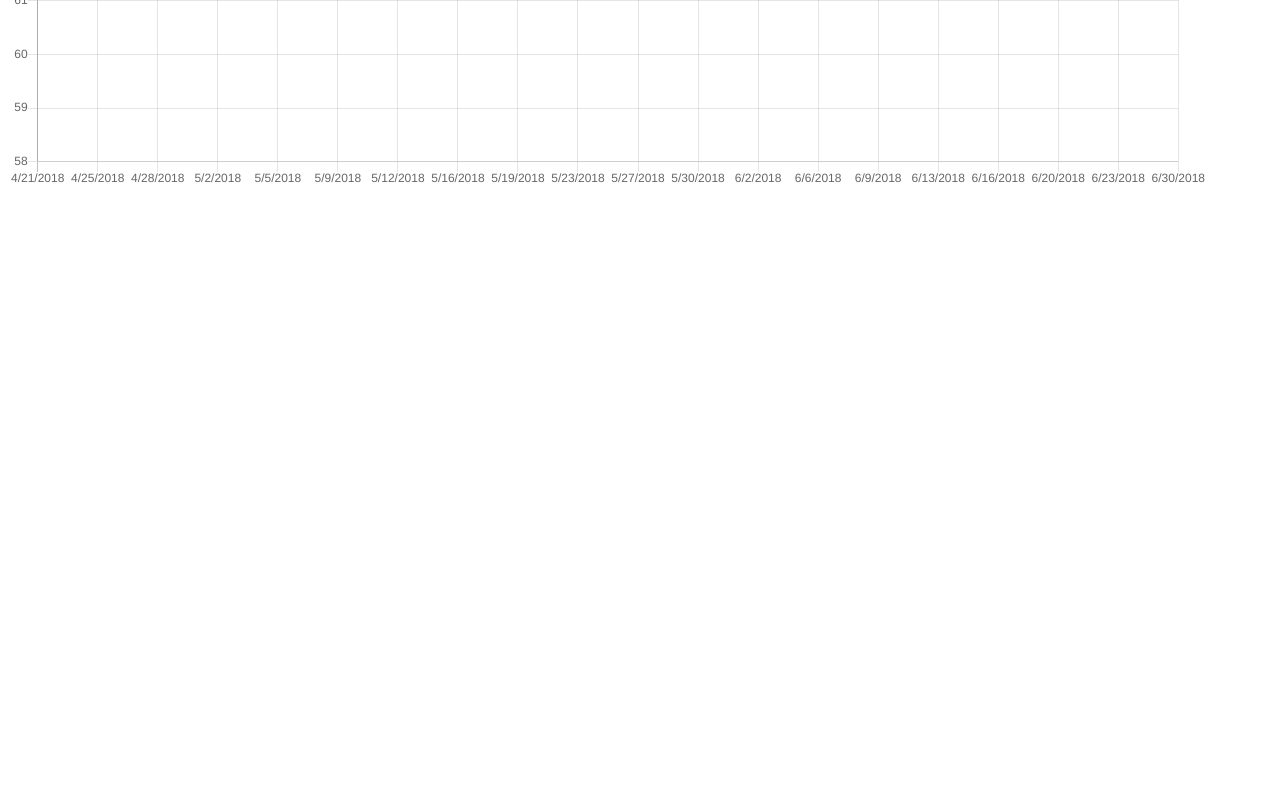
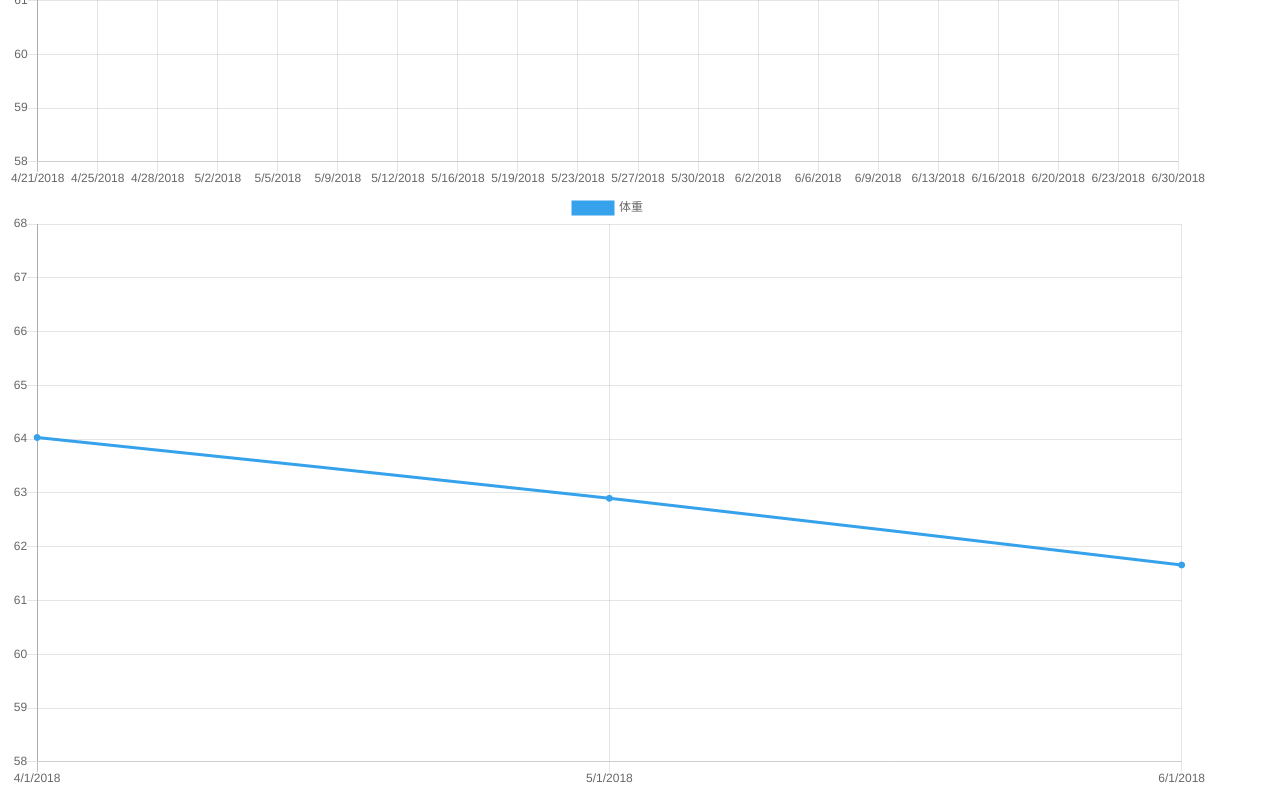
Before and after one commit to gloryof/my-weight-view, a plain HTML site: page viewer/index.html in a window 1280 px wide. Shown: the part 416-1216 px from the top of the page. Before the commit the page ends 800 px from the top, so only its background shows below. Drawn offline with nearby package versions, Linux system fonts and the light colour scheme.

Commit message:
月の平均を求められるように修正

```diff
--- /dev/null
+++ b/viewer/chart-options.js
@@ -0,0 +1,19 @@
+class ChartComonOptions {
+
+    get scales() {
+        return {
+            yAxes: [
+                {
+                    ticks:{
+                        max: this.maxWeight,
+                        min: this.minWeight
+                    }
+                }
+            ]
+        }
+    }
+    get maxWeight() { return 68; }
+    get minWeight() { return 58; }
+}
+
+window.chartOptions = new ChartComonOptions();
--- a/viewer/index.html
+++ b/viewer/index.html
@@ -8,17 +8,27 @@
     </head>
     <body>
         <main>
-            <div id="line-chart">
-                <canvas class="chart"></canvas>
-            </div>
+            <section>
+              <div id="detail-chart" class="chart-area">
+                  <canvas class="chart"></canvas>
+              </div>
+            </section>
+            <section>
+              <div id="summarized-chart" class="chart-area">
+                  <canvas class="chart"></canvas>
+              </div>
+            </section>
         </main>
+        <script src="chart-options.js"></script>
         <script src="weight.js"></script>
         <script src="measured-data.js"></script>
         <script src="line-chart.js"></script>
         <script src="https://cdnjs.cloudflare.com/ajax/libs/Chart.js/2.7.2/Chart.min.js"></script>
         <script>
-          var lineChart = new LineChart("line-chart", results);
-          lineChart.load();
+          var detailChart = new DetailLineChart("detail-chart", results);
+          var summarizedChart = new SummarizedLineChart("summarized-chart", results);
+          detailChart.load();
+          summarizedChart.load();
         </script>
     </body>
 </html>
--- a/viewer/line-chart.js
+++ b/viewer/line-chart.js
@@ -1,4 +1,4 @@
-class LineChart {
+class DetailLineChart {
     constructor(componentId, results) {
         this.baseElement = document.getElementById(componentId);
         this.results = results;
@@ -22,16 +22,7 @@ class LineChart {
                 ]
             },
             options: {
-                scales: {
-                    yAxes: [
-                        {
-                            ticks:{
-                                max: 68,
-                                min: 58
-                            }
-                        }
-                    ]
-                }
+                scales: window.chartOptions.scales
             }
         };
 
@@ -40,3 +31,38 @@ class LineChart {
         new Chart(context, config);
     }
 }
+
+class SummarizedLineChart {
+
+    constructor(componentId, results) {
+        this.baseElement = document.getElementById(componentId);
+        this.results = results;
+    }
+
+    load() {
+        var chartColor = "rgb(54, 162, 235)";
+        var dateFormat = function(v) { return v.toLocaleDateString("japanese"); }
+        var config = {
+            type: "line",
+            data: {
+                labels: this.results.getSummarizedDate().map(dateFormat),
+                datasets: [
+                    {
+                        label: "体重",
+                        fill: false,
+                        backgroundColor: chartColor,
+					              borderColor: chartColor,
+                        data: this.results.getSummarizedWeigths()
+                    }
+                ]
+            },
+            options: {
+                scales: window.chartOptions.scales
+            }
+        };
+
+        var canvas = this.baseElement.getElementsByClassName("chart")[0];
+        var context = canvas.getContext('2d');
+        new Chart(context, config);
+    }
+}
--- a/viewer/style.css
+++ b/viewer/style.css
@@ -1,4 +1,4 @@
-div#line-chart {
+div.chart-area {
     min-width: 500px;
     min-height: 500px;
     max-width: 1200px;
--- a/viewer/weight.js
+++ b/viewer/weight.js
@@ -11,6 +11,36 @@ class MeasuredWeight {
         this.measuringDate = date;
         this.weight = weight;
     }
+
+    /**
+     * 測定月のデータを返す.
+     * 日付は必ず1日となる。
+     * @return {Date} 測定月
+     */
+    getMeasuringMonthDate() {
+
+        var date = new Date(this.measuringDate.getFullYear(), this.measuringDate.getMonth(), 1);
+        date.setHours(0);
+        date.setMinutes(0);
+        date.setSeconds(0);
+        date.setMilliseconds(0);
+
+        return date;
+    }
+
+    /**
+     * 同じ月に測定されたものかを判定する。
+     * @param {Number} year 比較年数
+     * @param {Number} monthIndex 月のインデックス（0が1月）
+     * @return 同じ月の場合：true、同じ月ではない場合：false
+     */
+    isMeasuredWithinMonth(year, monthIndex) {
+        if (this.measuringDate.getFullYear() != year) {
+            return false;
+        }
+
+        return this.measuringDate.getMonth() == monthIndex;
+    }
 }
 
 /**
@@ -19,6 +49,7 @@ class MeasuredWeight {
 class MeasuredResults {
     constructor() {
         this.results = [];
+        this.monthAverage = [];
     }
 
     /**
@@ -50,4 +81,55 @@ class MeasuredResults {
             return element.weight;
         });
     }
+
+    getSummarizedDate() {
+        var summarizedResult = [];
+
+        this.results.forEach(function(val, index) {
+            var count = summarizedResult
+                          .filter(v => val.isMeasuredWithinMonth(v.getFullYear(), v.getMonth()))
+                          .length;
+            if (count < 1) {
+
+                summarizedResult.push(val.getMeasuringMonthDate());
+            }
+        });
+
+        return summarizedResult;
+    }
+
+    getSummarizedWeigths() {
+
+        var values = [];
+        this.getSummarizedDate().forEach(function(val, index) {
+            var month = ("0" + val.getMonth()).slice(-2);
+            var key = String(val.getFullYear() + month);
+            values[key] = [];
+        });
+
+        this.results.forEach(function(val, index) {
+            for (var key in values) {
+                var numKey = Number(key);
+                var year = Math.floor(key / 100);
+                var monthIndex = key % 100;
+                if (val.isMeasuredWithinMonth(year, monthIndex)) {
+                    values[key].push(val.weight);
+                }
+            }
+        });
+
+        var summarizedResult = [];
+        for (var key in values) {
+            var valArray = values[key];
+
+            var sumVal = valArray.reduce(function(prev, current, i, arr) {
+                return prev+current;
+            });
+
+            var result = (sumVal / valArray.length).toFixed(2);
+            summarizedResult.push(result)
+        }
+
+        return summarizedResult;
+    }
 }
```
